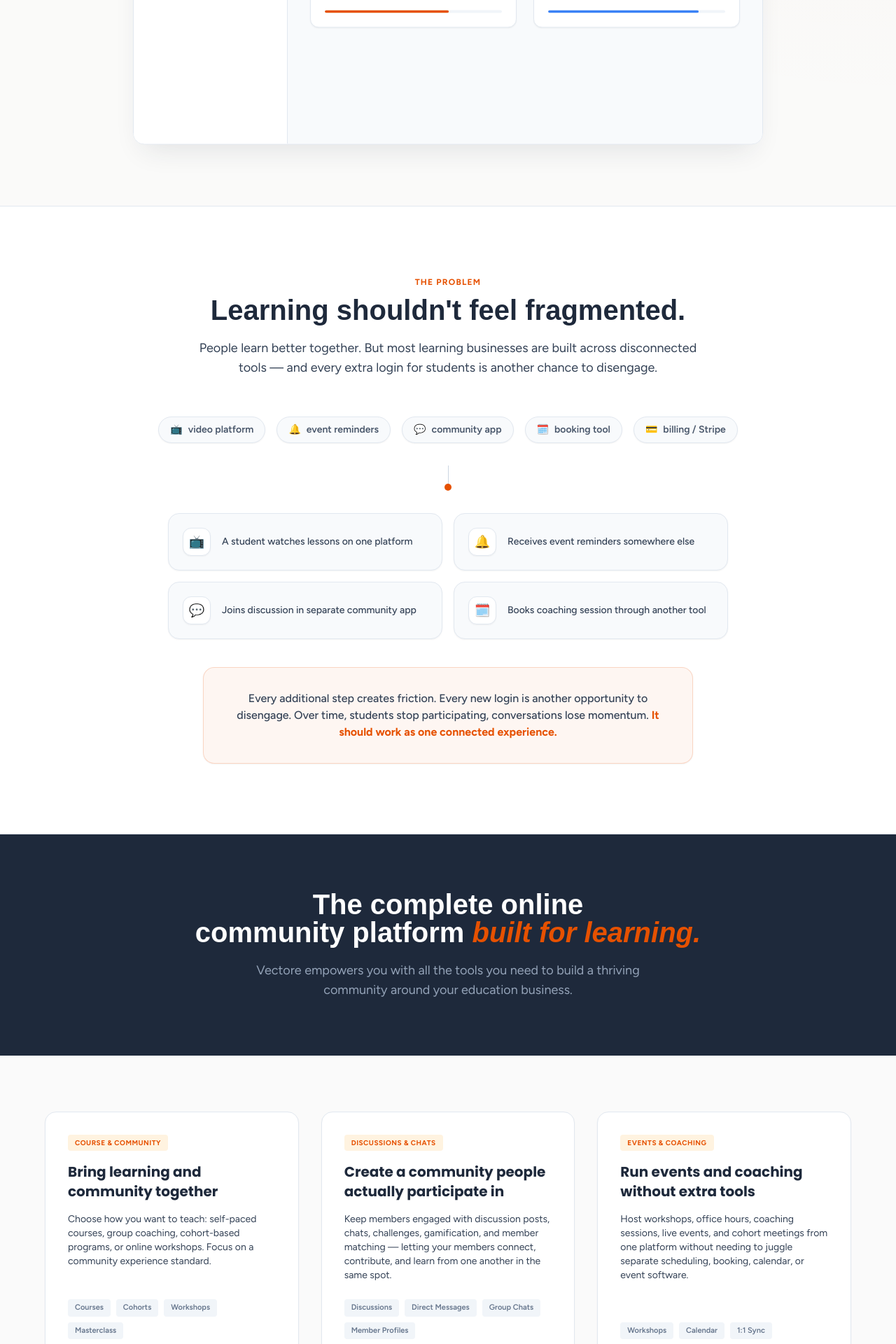
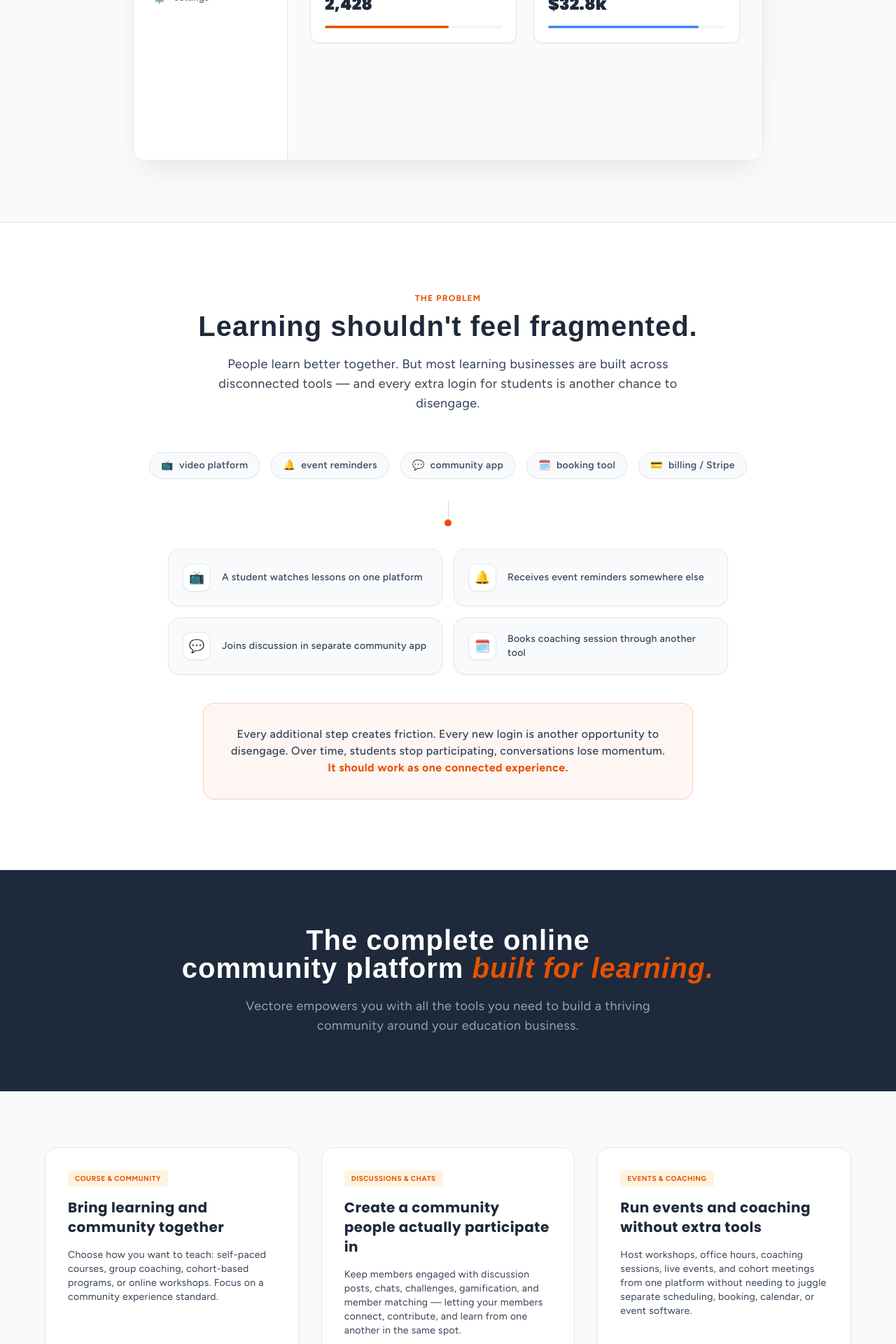
Before and after one commit to wave-mac/neo, a Next.js app: page / in a window 1280 px wide. Shown: the part 880-2800 px from the top of the page at 70% size. Built offline with nearby package versions, Linux system fonts and the light colour scheme; a web font is replaced by a local one.

Commit message:
improve typography tracking and leading spacing for better content readability

```diff
--- a/src/components/BottomSignup/BottomSignup.tsx
+++ b/src/components/BottomSignup/BottomSignup.tsx
@@ -8,28 +8,28 @@ export default function BottomSignup() {
       <div className="max-w-[1200px] mx-auto px-6">
         <div className="bg-dark rounded-2xl p-6 sm:p-10 md:p-16 grid grid-cols-1 md:grid-cols-[1.2fr_1fr] gap-8 md:gap-16 items-center relative overflow-hidden before:content-[''] before:absolute before:top-0 before:right-0 before:w-[300px] before:h-[300px] before:bg-[radial-gradient(circle,rgba(230,81,0,0.15)_0%,transparent_70%)] before:z-10">
           <div className="text-white z-20 relative">
-            <h2 className="font-museo text-white text-3xl sm:text-4xl md:text-[38px] leading-tight font-extrabold mb-4">
+            <h2 className="font-museo text-white text-3xl sm:text-4xl md:text-[38px] leading-snug tracking-wide font-extrabold mb-4">
               Become a founding member
             </h2>
-            <p className="text-base leading-relaxed text-slate-400 mb-8">
+            <p className="text-base leading-relaxed tracking-wide text-slate-400 mb-8">
               We&apos;re making this with creators, coaches, and educators who are tired of stitching their teaching across five tools and watching students fall through the gaps.
             </p>
             <div className="flex flex-col gap-4">
               <div className="flex items-center gap-3 font-poppins text-sm sm:text-base font-medium">
-                <span className="text-primary font-bold text-lg">✓</span>
-                Founding-member pricing, locked in for life
+                <span className="text-primary text-lg">✓</span>
+                <span className="text-sm sm:text-base text-slate-300 font-medium tracking-wide">Lifetime lowest pricing (never pay more)</span>
               </div>
               <div className="flex items-center gap-3 font-poppins text-sm sm:text-base font-medium">
-                <span className="text-primary font-bold text-lg">✓</span>
-                Early access before we launch
+                <span className="text-primary text-lg">✓</span>
+                <span className="text-sm sm:text-base text-slate-300 font-medium tracking-wide">Early access to beta versions</span>
               </div>
               <div className="flex items-center gap-3 font-poppins text-sm sm:text-base font-medium">
-                <span className="text-primary font-bold text-lg">✓</span>
-                A real say in what we build next
+                <span className="text-primary text-lg">✓</span>
+                <span className="text-sm sm:text-base text-slate-300 font-medium tracking-wide">Direct input into product roadmap</span>
               </div>
               <div className="flex items-center gap-3 font-poppins text-sm sm:text-base font-medium">
-                <span className="text-primary font-bold text-lg">✓</span>
-                Priority support
+                <span className="text-primary text-lg">✓</span>
+                <span className="text-sm sm:text-base text-slate-300 font-medium tracking-wide">Priority support</span>
               </div>
             </div>
           </div>
--- a/src/components/Features/Features.tsx
+++ b/src/components/Features/Features.tsx
@@ -54,11 +54,11 @@ export default function Features() {
       {/* Dark Header Banner */}
       <div className="bg-dark text-white text-center py-20 px-6">
         <div className="max-w-[1200px] mx-auto">
-          <h2 className="font-museo text-3xl sm:text-4xl md:text-[40px] leading-tight font-extrabold mb-5">
+          <h2 className="font-museo text-3xl sm:text-4xl md:text-[40px] leading-snug tracking-wide font-extrabold mb-5">
             The complete online <br className="hidden sm:inline" />
             community platform <span className="text-primary italic">built for learning.</span>
           </h2>
-          <p className="text-base sm:text-lg leading-relaxed text-slate-400 max-w-[640px] mx-auto">
+          <p className="text-base sm:text-lg leading-relaxed tracking-wide text-slate-400 max-w-[640px] mx-auto">
             Vectore empowers you with all the tools you need to build a thriving community around your education business.
           </p>
         </div>
@@ -73,10 +73,10 @@ export default function Features() {
                 <span className="self-start text-[10px] font-bold text-primary uppercase tracking-wider bg-primary-light px-2.5 py-1 rounded">
                   {feat.tag}
                 </span>
-                <h3 className="font-poppins text-lg sm:text-xl font-bold text-dark leading-snug">
+                <h3 className="font-poppins text-lg sm:text-xl font-bold text-dark leading-snug tracking-wide">
                   {feat.title}
                 </h3>
-                <p className="text-xs sm:text-sm leading-relaxed text-dark-light">
+                <p className="text-xs sm:text-sm leading-relaxed tracking-wide text-dark-light">
                   {feat.description}
                 </p>
               </div>
@@ -96,8 +96,8 @@ export default function Features() {
 
                 {/* Gray Skill Pills */}
                 <div className="flex flex-wrap gap-2">
-                  {feat.pills.map((pill, pIdx) => (
-                    <span key={pIdx} className="bg-slate-100 text-slate-500 rounded px-2.5 py-1 text-[11px] font-semibold">
+                  {feat.pills.map((pill, pIndex) => (
+                    <span key={pIndex} className="bg-slate-100 text-slate-500 rounded px-2.5 py-1 text-[11px] font-semibold tracking-wide">
                       {pill}
                     </span>
                   ))}
--- a/src/components/Hero/Hero.tsx
+++ b/src/components/Hero/Hero.tsx
@@ -18,11 +18,11 @@ export default function Hero() {
         <div className="inline-block bg-primary-light text-primary font-poppins text-xs font-bold tracking-wider uppercase px-4 py-1.5 rounded-full mb-6 animate-fade-in">
           FOUNDING SPOT OFFER • LIMITED BATCH
         </div>
-        <h1 className="font-museo text-4xl sm:text-5xl md:text-[56px] leading-[1.15] font-extrabold text-dark max-w-[800px] mx-auto mb-6 tracking-tight animate-fade-in-up">
+        <h1 className="font-museo text-4xl sm:text-5xl md:text-[56px] leading-snug md:leading-[1.2] font-extrabold text-dark max-w-[800px] mx-auto mb-6 tracking-wide animate-fade-in-up">
           Every way you teach, <br />
           <span className="text-primary">better with a community.</span>
         </h1>
-        <p className="text-lg sm:text-xl leading-relaxed text-dark-light max-w-[680px] mx-auto mb-10 font-normal">
+        <p className="text-lg sm:text-xl leading-relaxed tracking-wide text-dark-light max-w-[700px] mx-auto mb-10 font-normal">
           Bring courses, cohorts, coaching, workshops, and events into one platform,
           with community built into the experience from day one.
         </p>
--- a/src/components/Problem/Problem.tsx
+++ b/src/components/Problem/Problem.tsx
@@ -22,10 +22,10 @@ export default function Problem() {
         {/* Section Header */}
         <div className="mb-14">
           <span className="text-xs font-bold text-primary uppercase tracking-widest block mb-3">THE PROBLEM</span>
-          <h2 className="font-museo text-3xl sm:text-4xl md:text-[40px] leading-tight font-extrabold text-dark mb-5">
+          <h2 className="font-museo text-3xl sm:text-4xl md:text-[40px] leading-snug font-extrabold text-dark mb-5 tracking-wide">
             Learning shouldn&apos;t feel fragmented.
           </h2>
-          <p className="text-base sm:text-lg leading-relaxed text-dark-light max-w-[720px] mx-auto">
+          <p className="text-base sm:text-lg leading-relaxed tracking-wide text-dark-light max-w-[720px] mx-auto">
             People learn better together. But most learning businesses are built across disconnected tools — and every extra login for students is another chance to disengage.
           </p>
         </div>
@@ -33,7 +33,7 @@ export default function Problem() {
         {/* 5 Stacked Pills */}
         <div className="flex flex-wrap justify-center gap-3 sm:gap-4 mb-8">
           {pills.map((pill, idx) => (
-            <div key={idx} className="flex items-center gap-2 bg-slate-50 border border-slate-200 px-4 py-2 rounded-full text-xs sm:text-sm font-semibold text-slate-600 shadow-sm">
+            <div key={idx} className="flex items-center gap-2 bg-slate-50 border border-slate-200 px-4 py-2 rounded-full text-xs sm:text-sm font-semibold text-slate-600 shadow-sm tracking-wide">
               <span>{pill.icon}</span>
               <span>{pill.text}</span>
             </div>
@@ -51,14 +51,14 @@ export default function Problem() {
           {steps.map((step, idx) => (
             <div key={idx} className="flex items-center gap-4 p-5 bg-slate-50 border border-slate-200 rounded-2xl shadow-sm text-left hover:-translate-y-[2px] hover:shadow-md transition-all duration-300">
               <span className="w-10 h-10 rounded-xl bg-white border border-slate-200 flex items-center justify-center text-lg shrink-0 shadow-sm">{step.icon}</span>
-              <span className="text-xs sm:text-sm font-medium text-slate-700 leading-relaxed">{step.text}</span>
+              <span className="text-xs sm:text-sm font-medium text-slate-700 leading-relaxed tracking-wide">{step.text}</span>
             </div>
           ))}
         </div>
 
         {/* Bottom Orange Alert Box */}
         <div className="max-w-[700px] mx-auto bg-primary/5 border border-primary/20 rounded-2xl p-6 sm:p-8 shadow-sm">
-          <p className="text-sm sm:text-base leading-relaxed text-slate-700 font-medium">
+          <p className="text-sm sm:text-base leading-relaxed tracking-wide text-slate-700 font-medium">
             Every additional step creates friction. Every new login is another opportunity to disengage. Over time, students stop participating, conversations lose momentum. <span className="text-primary font-bold">It should work as one connected experience.</span>
           </p>
         </div>
```
